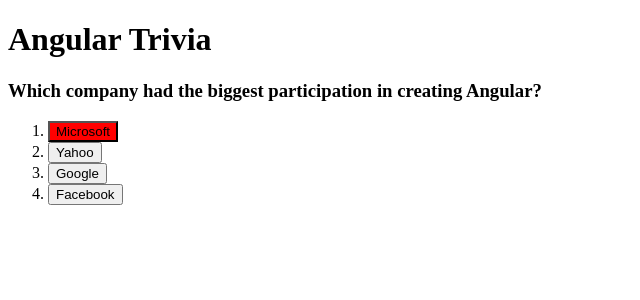
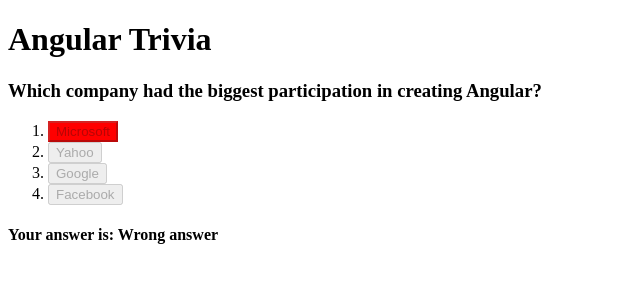
Before and after one commit to sebasvalencia/1.angular-trivia, an Angular app: page / in a window 1280 px wide. Both pictures are taken after a click on the button "Microsoft". Shown: the top 300 px of the page, without its empty margins (0-640 px from the left). Built offline with nearby package versions, Linux system fonts and the light colour scheme.

Commit message:
[Feature] Create answer message

```diff
--- a/src/app/app.component.html
+++ b/src/app/app.component.html
@@ -4,8 +4,14 @@
   <h3>{{currentQuestion.question}}</h3>
   <ol>
     <li *ngFor="let option of currentQuestion.options">
-      <button (click)="checkAnswer($event.target, option.isCorrect)">{{ option.answer }}</button>
+      <button
+        (click)="checkAnswer($event.target, option.isCorrect)"
+        [disabled]="!!answerMessage"
+        >{{ option.answer }}</button>
     </li>
   </ol>
+  <ng-container *ngIf="answerMessage">
+    <h4>Your answer is: {{ answerMessage }}</h4>
+  </ng-container>
 
 </div>
--- a/src/app/app.component.ts
+++ b/src/app/app.component.ts
@@ -12,6 +12,7 @@
   questions: Question[];
   currentQuestion: Question;
   questionIndex = 0;
+  answerMessage = '';
 
   constructor(private service: QuestionService) {
     this.fetchQuestions();
@@ -28,11 +29,14 @@
   checkAnswer(target: HTMLElement, isCorrect: boolean) {
     target = target.nodeName === 'SPAN' ? target.parentElement : target;
     console.log('target', target, 'isCorrect: ', isCorrect);
+    this.answerMessage = '';
 
     if (isCorrect) {
       target.style.backgroundColor = 'green';
+      this.answerMessage = 'Congratulations!!';
     } else {
       target.style.backgroundColor = 'red';
+      this.answerMessage = 'Wrong answer';
     }
 
   }
```
